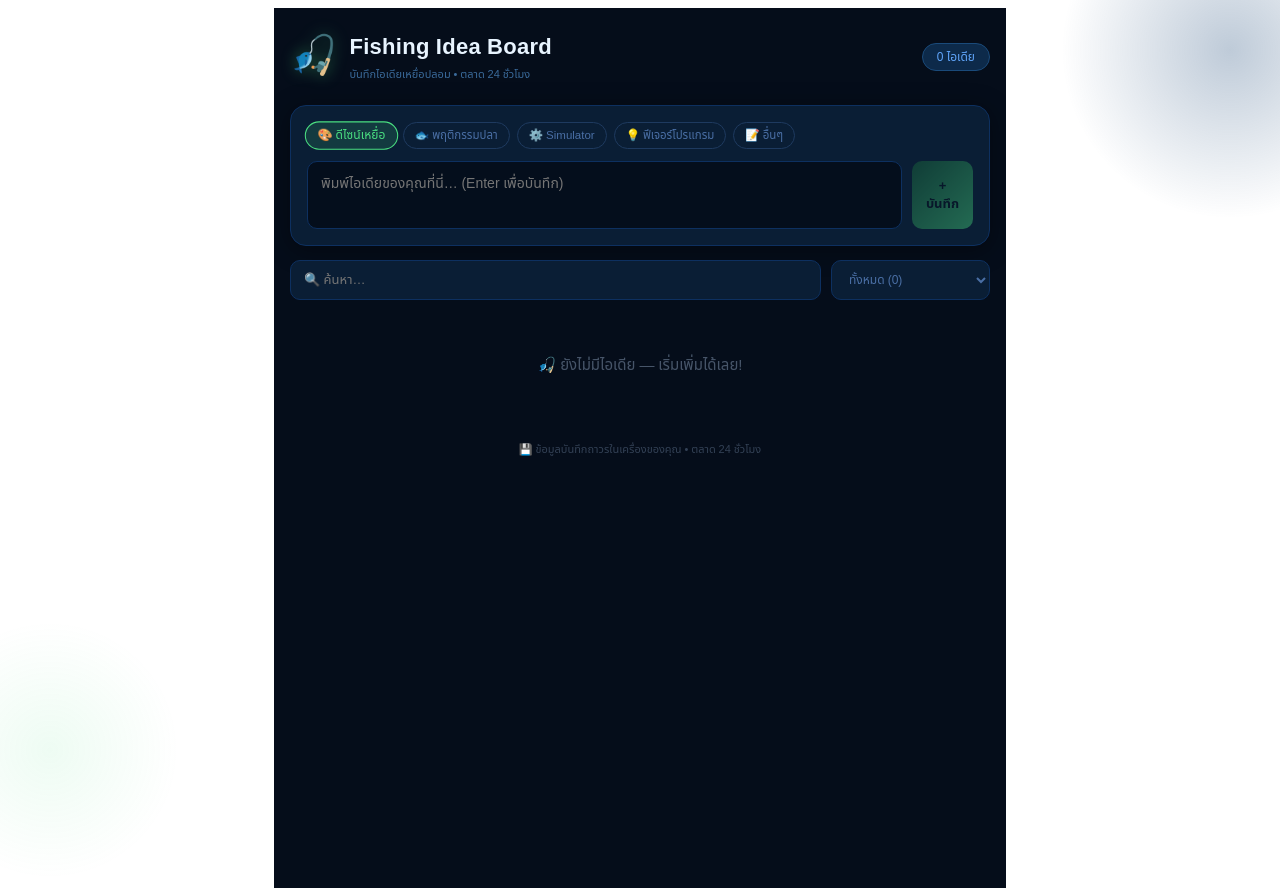
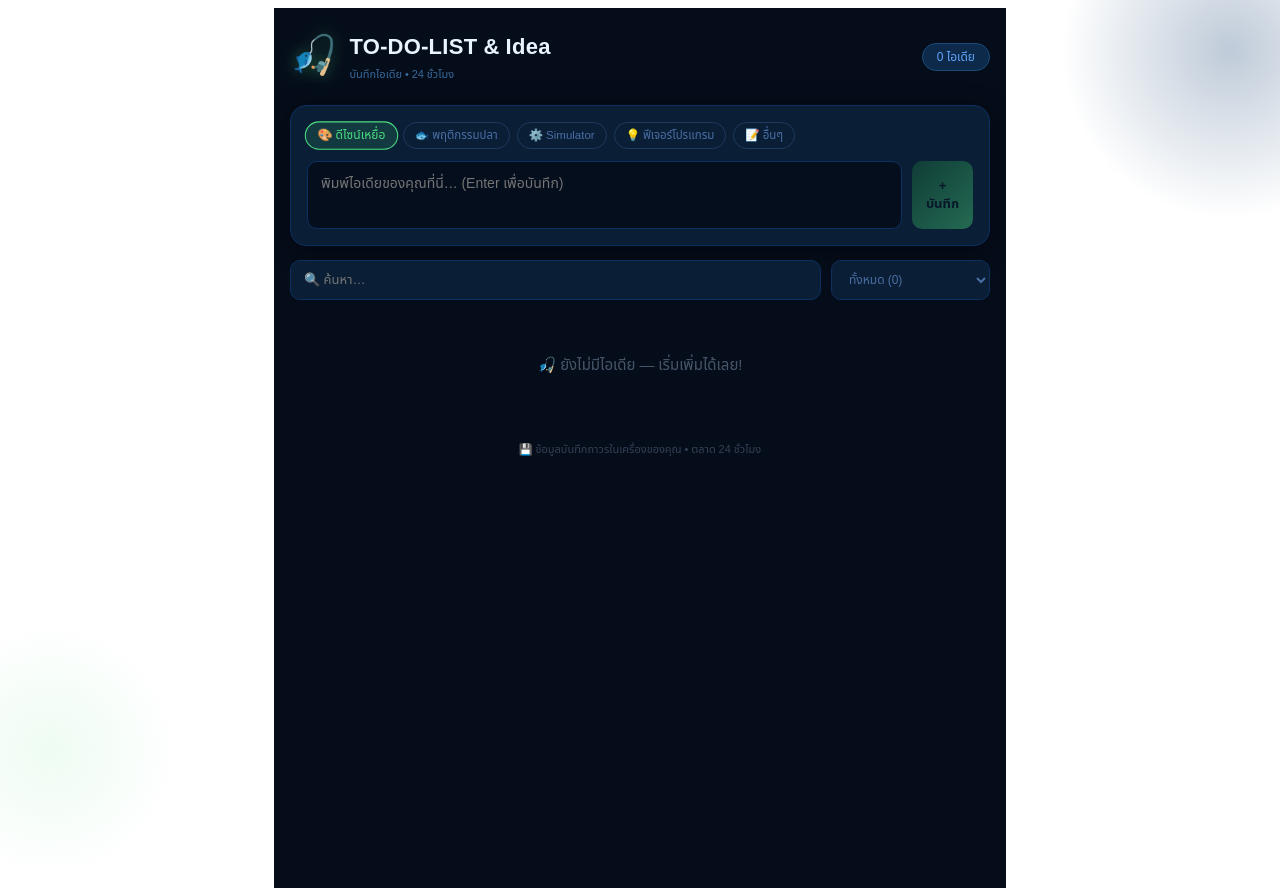
Before and after one commit to anugoonvongsamad1993-lab/idea-board, a Next.js app: page / in a window 1280 px wide. Built offline with nearby package versions, Linux system fonts and the light colour scheme.

Commit message:
Update page.jsx

```diff
--- a/app/page.jsx
+++ b/app/page.jsx
@@ -108,8 +108,8 @@ export default function Home() {
         <div style={s.logoWrap}>
           <span style={s.logoEmoji}>🎣</span>
           <div>
-            <div style={s.title}>Fishing Idea Board</div>
-            <div style={s.subtitle}>บันทึกไอเดียเหยื่อปลอม • ตลาด 24 ชั่วโมง</div>
+            <div style={s.title}>TO-DO-LIST & Idea</div>
+            <div style={s.subtitle}>บันทึกไอเดีย •  24 ชั่วโมง</div>
           </div>
         </div>
         <div style={s.countBadge}>{ideas.length} ไอเดีย</div>
```
